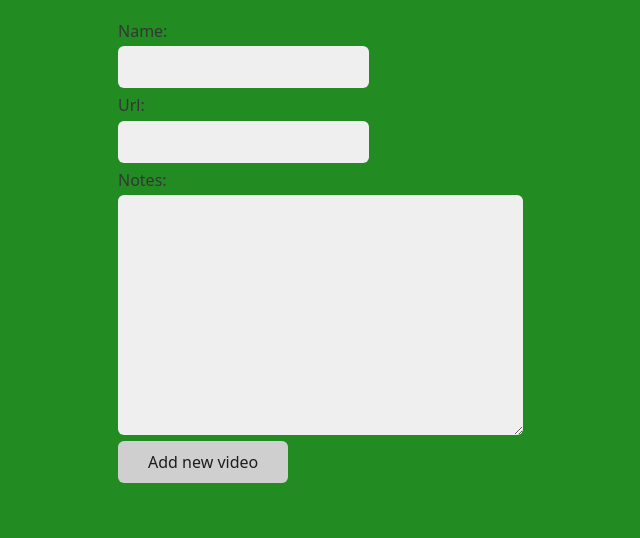
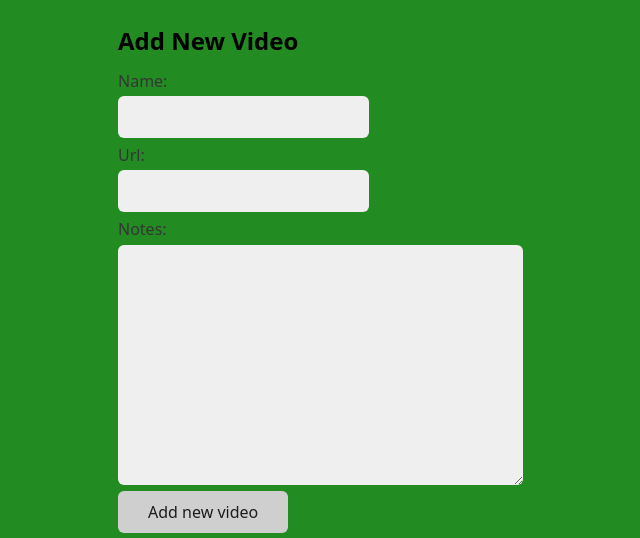
Before and after one commit to Hockeydan25/django_video_app, a Django app: page /add in a window 1280 px wide. Shown: the top 538 px of the page, without its empty margins (122-762 px from the left). Run offline with Django 4.2, Linux system fonts and the light colour scheme.

Commit message:
modified add.html with header to show new video.

```diff
--- a/video_collection/templates/video_collection/add.html
+++ b/video_collection/templates/video_collection/add.html
@@ -2,6 +2,8 @@
 
 {% block content %}
 
+
+<h2>Add New Video</h2>
 
 {% for message in messages %}
     <li>{{ mesaage }}</li>
@@ -12,7 +14,7 @@
         {% csrf_token %}
         {{ new_video_form }}
         <!-- watch the format here -->
-        <button type="submit">Add new video</video></button>
+        <button type="submit">Add new video</button>
 
     </form>
 
```
